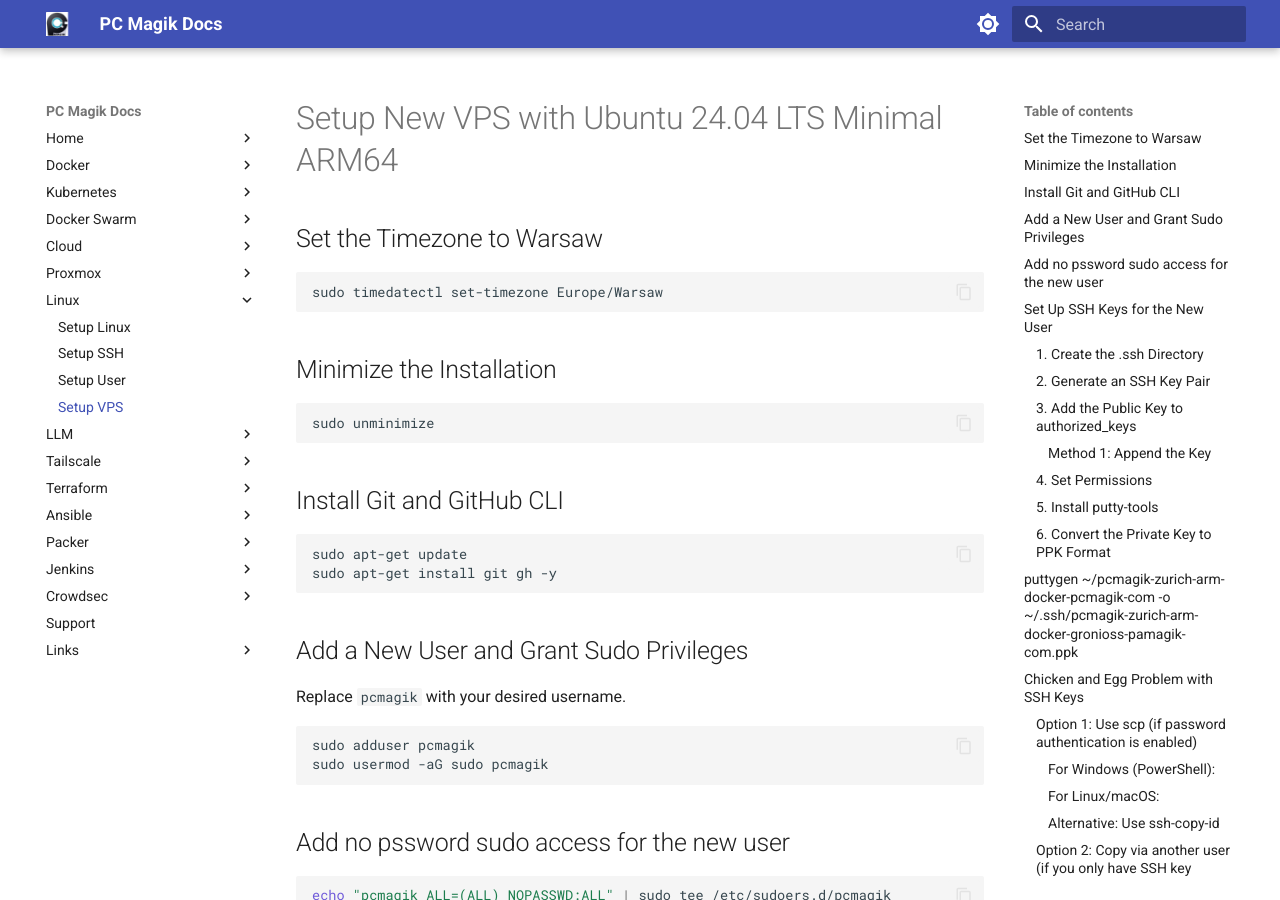
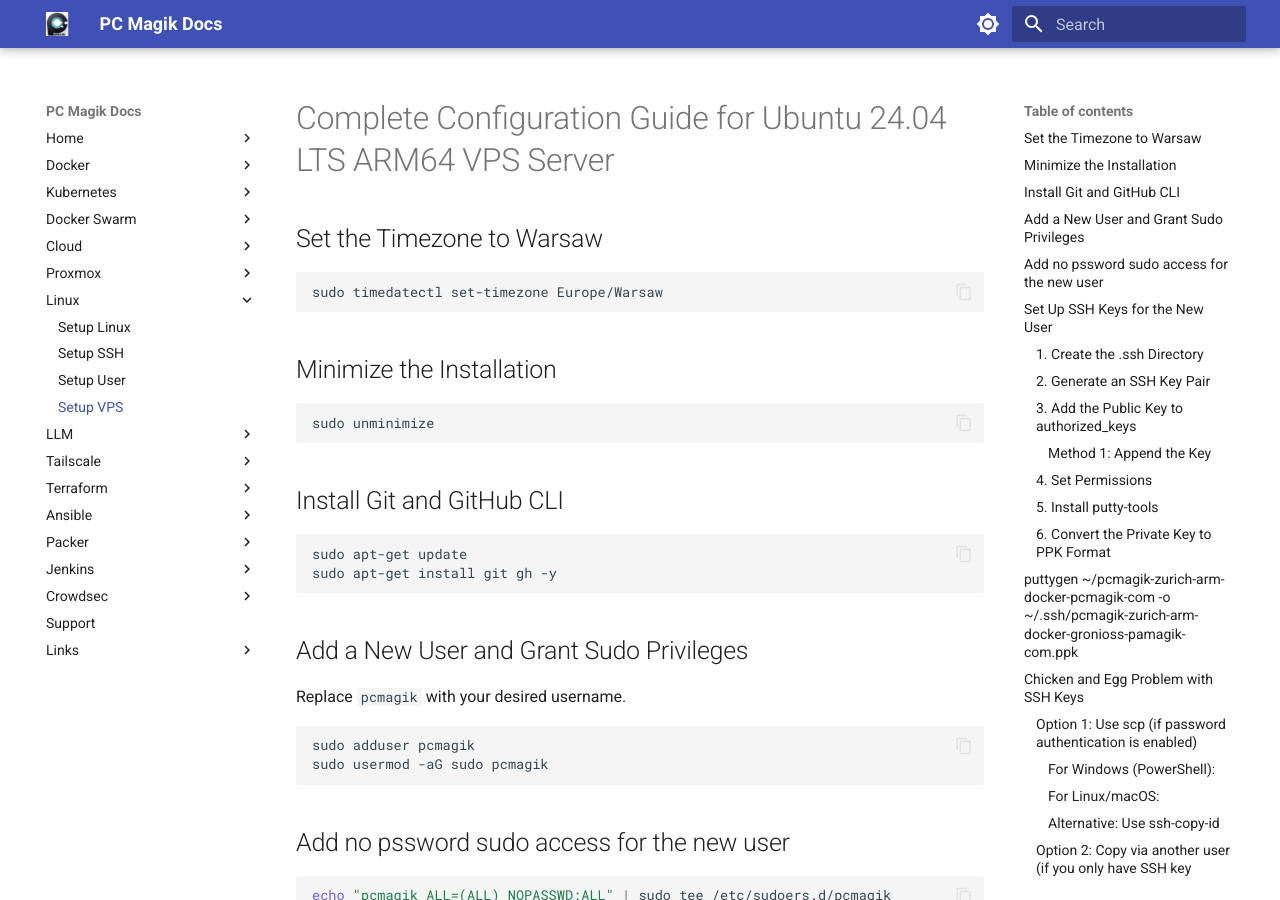
Before and after one commit to pcmagik/pcmagik.github.io, an MkDocs documentation site: the page built from docs/setup_vps.md, in a window 1280 px wide and 900 px high. Built offline with MkDocs 1.6.1 and Material for MkDocs 9.7.7, drawn with Linux system fonts in a browser that asks for light colours.

Commit message:
Update title in VPS setup documentation for improved clarity and specificity regarding Ubuntu 24.04 LTS ARM64 configuration.

````diff
--- a/docs/setup_vps.md
+++ b/docs/setup_vps.md
@@ -1,4 +1,4 @@
-# Setup New VPS with Ubuntu 24.04 LTS Minimal ARM64
+# Complete Configuration Guide for Ubuntu 24.04 LTS ARM64 VPS Server
 
 ## Set the Timezone to Warsaw
 ```bash
````
